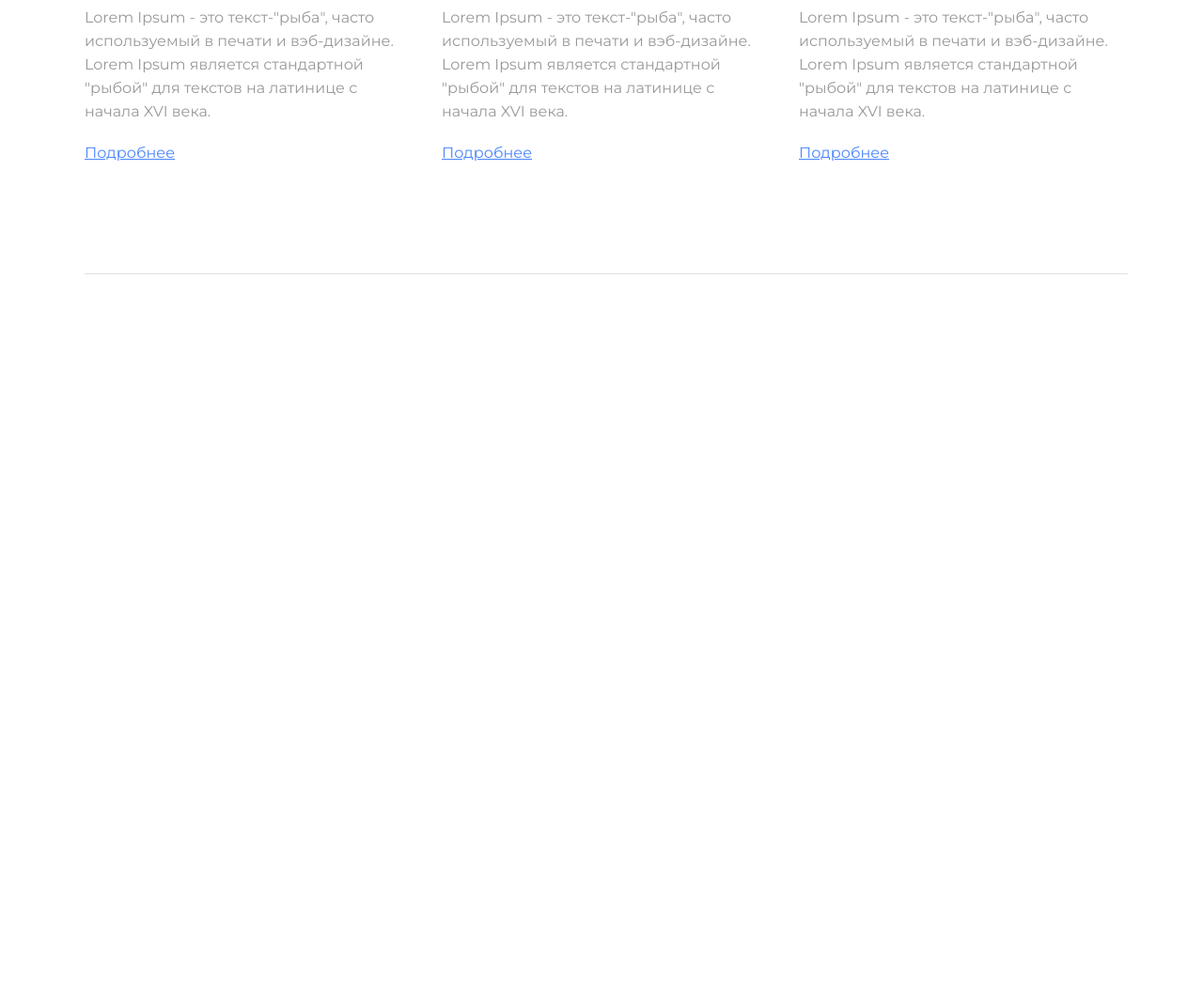
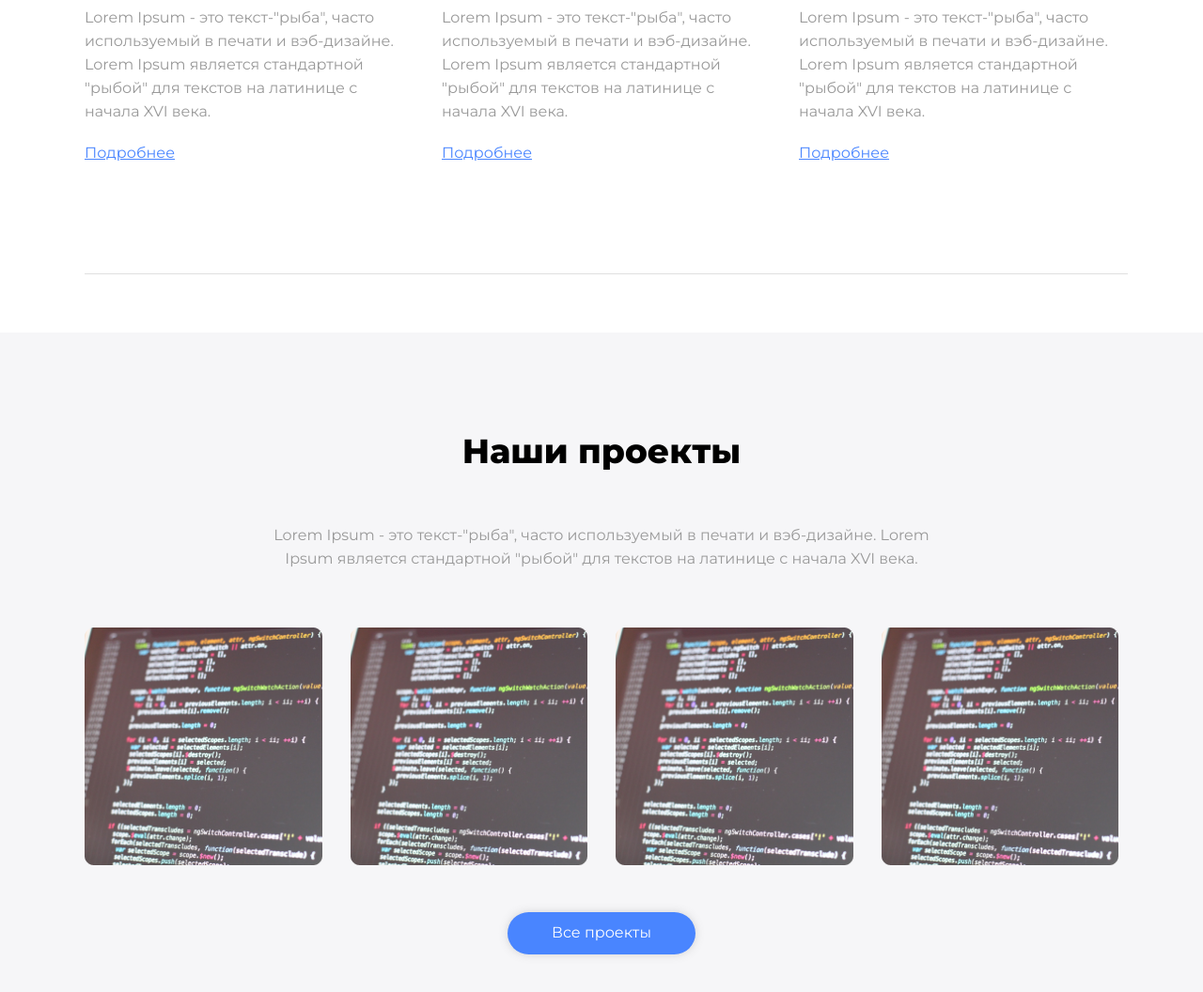
Before and after one commit to ArteomIsaev/It-Company, a website: page index.html in a window 1280 px wide. Shown: the part 3161-4217 px from the top of the page at 94% size. Before the commit the page ends 3461 px from the top, so only its background shows below. Drawn offline with Linux system fonts and the light colour scheme.

Commit message:
added fifth section

```diff
--- a/index.html
+++ b/index.html
@@ -199,5 +199,39 @@
 
         </div>
     </section>
+    <section>
+        <div class="fifth-section">
+            <div class="content">
+                <div class="fifth-section-title">
+                    <span class="fifth-section-title__title">
+                        Наши проекты
+                    </span>
+                </div>
+                <div class="fifth-section-text">
+                    <span class="fifth-section-text__text">
+                        Lorem Ipsum - это текст-"рыба", часто используемый в печати и вэб-дизайне.
+                        Lorem Ipsum является стандартной "рыбой" для текстов на латинице с начала XVI века.
+                    </span>
+                </div>
+                <div class="fifth-section-wrapper">
+                    <div class="fifth-section-wrapper-item">
+                        <img src="./img/fifth-section/wrapper-item.png" alt="code" class="fifth-section-wrapper-tem__img">
+                    </div>
+                    <div class="fifth-section-wrapper-item">
+                        <img src="./img/fifth-section/wrapper-item.png" alt="code" class="fifth-section-wrapper-tem__img">
+                    </div>
+                    <div class="fifth-section-wrapper-item">
+                        <img src="./img/fifth-section/wrapper-item.png" alt="code" class="fifth-section-wrapper-tem__img">
+                    </div>
+                    <div class="fifth-section-wrapper-item">
+                        <img src="./img/fifth-section/wrapper-item.png" alt="code" class="fifth-section-wrapper-tem__img">
+                    </div>
+                </div>
+                <div>
+                    <button class="fifth-section__button">Все проекты</button>
+                </div>
+            </div>
+        </div>
+    </section>
 </body>
 </html>
--- a/scss/style.scss
+++ b/scss/style.scss
@@ -82,6 +82,7 @@ select {
 $blue: #4985FF;
 $w: #ffffff;
 $grey: #999999;
+$black: #000000;
 
 
 @mixin Montserrat {
@@ -373,7 +374,7 @@ $grey: #999999;
 // End of third section
 
 .fourth-section {
-  height: 100px;
+  height: 1000px;
   width: 100%;
   position: relative;
   z-index: 10;
@@ -383,7 +384,7 @@ $grey: #999999;
     content: '';
     position: absolute;
     width: 100%;
-    height: 500%;
+    height: 50%;
     background: linear-gradient(90deg, #504DC2 20.44%, #5F12D0 80.91%), #C4C4C4;
     left: 0;
     top: 0;
@@ -469,6 +470,7 @@ $grey: #999999;
     &-hr {
       grid-column: 1/4;
 
+
       &__hr {
         height: 1px;
         background-color: #E0E0E0;
@@ -477,3 +479,46 @@ $grey: #999999;
     }
   }
 }
+
+// End of fourth section
+
+.fifth-section {
+  @include Montserrat();
+
+  background: #F6F6F8;
+  height: 776px;
+  width: 100%;
+  text-align: center;
+
+  &-title {
+    font-weight: bold;
+    font-size: 36px;
+    line-height: 53px;
+    color: $black;
+    width: 100%;
+    margin-bottom: 50px;
+  }
+
+  &-text {
+    width: 730px;
+    height: 41px;
+    font-size: 16px;
+    line-height: 25px;
+    color: $grey;
+    margin: 0 auto;
+    margin-bottom: 70px;
+  }
+
+  &-wrapper {
+    display: grid;
+    grid-template-columns: repeat(4, 1fr);
+    grid-gap: 30px;
+    margin-bottom: 50px;
+  }
+
+  &__button {
+    @include button();
+  }
+}
+
+// End of fifth section
```
Also changed, not shown: css/style.css, img/fifth-section/wrapper-item.png (added).
